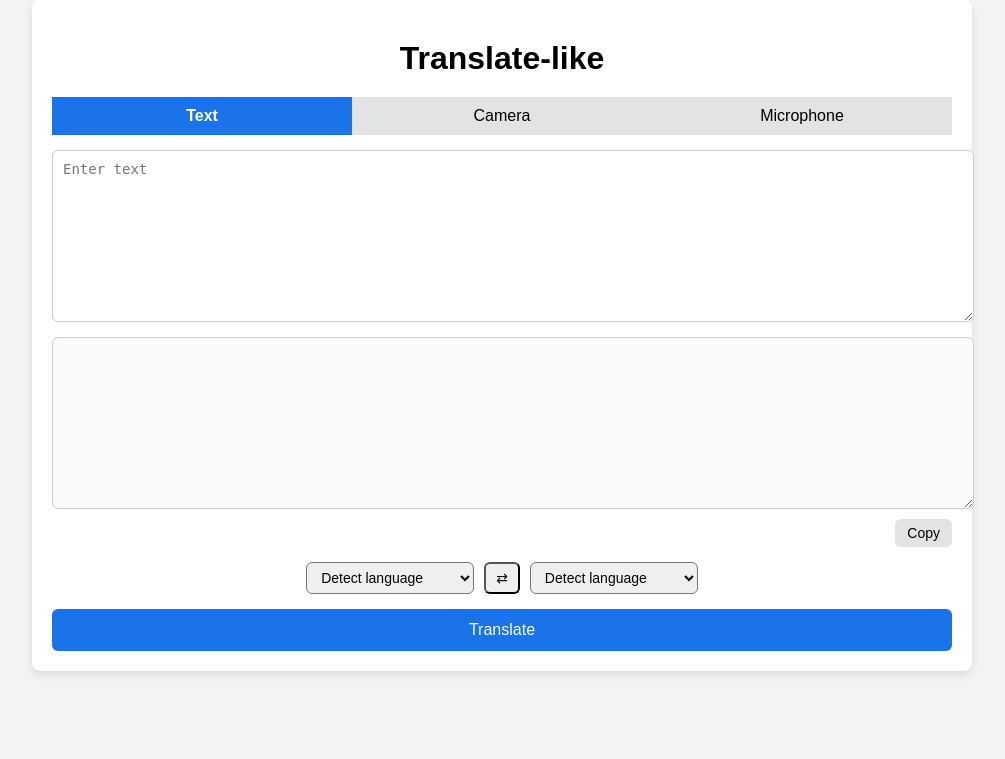
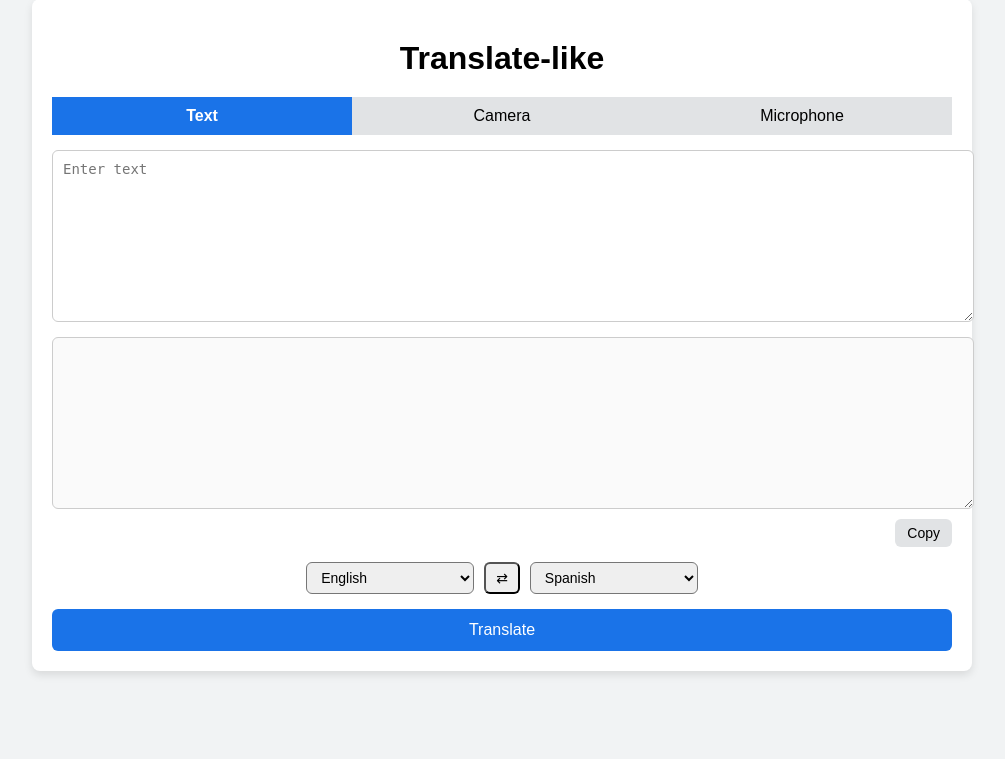
Before and after one commit to JackCarluccio/asl-translation-aid, a Flask app: page / in a window 1280 px wide. Shown: the part 41-800 px from the top of the page, without its empty margins (138-1143 px from the left). Run offline with Flask 3, Linux system fonts and the light colour scheme.

Commit message:
language

```diff
--- a/src/web/templates/index.html
+++ b/src/web/templates/index.html
@@ -31,8 +31,7 @@
       <!-- Language controls under text areas, horizontal -->
     <div class="lang-bar-horizontal">
         <select id="language-source">
-            <option value="auto" selected>Detect language</option>
-            <option value="en">English</option>
+            <option value="en" selected>English</option>
             <option value="es">Spanish</option>
             <option value="fr">French</option>
             <option value="de">German</option>
@@ -42,12 +41,12 @@
             <option value="ru">Russian</option>
             <option value="ar">Arabic</option>
             <option value="hi">Hindi</option>
+            <option value="it">Italian</option>
         </select>
         <button id="switch-button">⇄</button>
         <select id="languauge-target">
-            <option value="auto" selected>Detect language</option>
             <option value="en">English</option>
-            <option value="es">Spanish</option>
+            <option value="es"selected>Spanish</option>
             <option value="fr">French</option>
             <option value="de">German</option>
             <option value="zh">Chinese (Simplified)</option>
@@ -56,6 +55,7 @@
             <option value="ru">Russian</option>
             <option value="ar">Arabic</option>
             <option value="hi">Hindi</option>
+            <option value="it">Italian</option>
         </select>
     </div>
 
```
